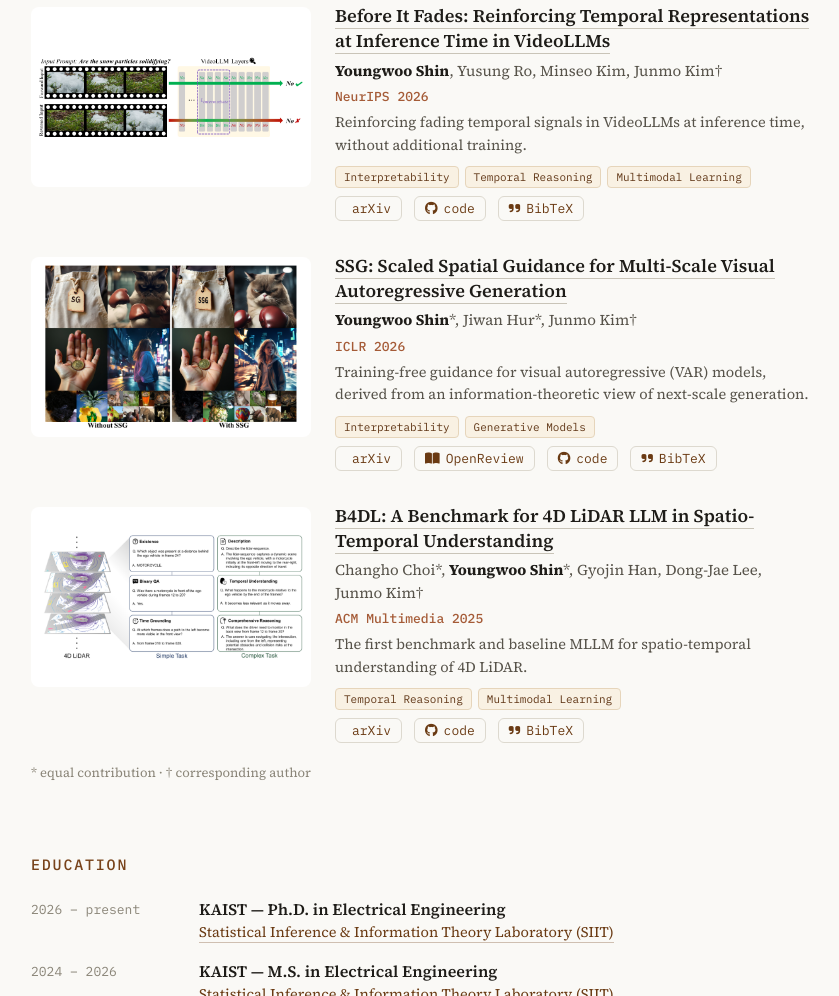
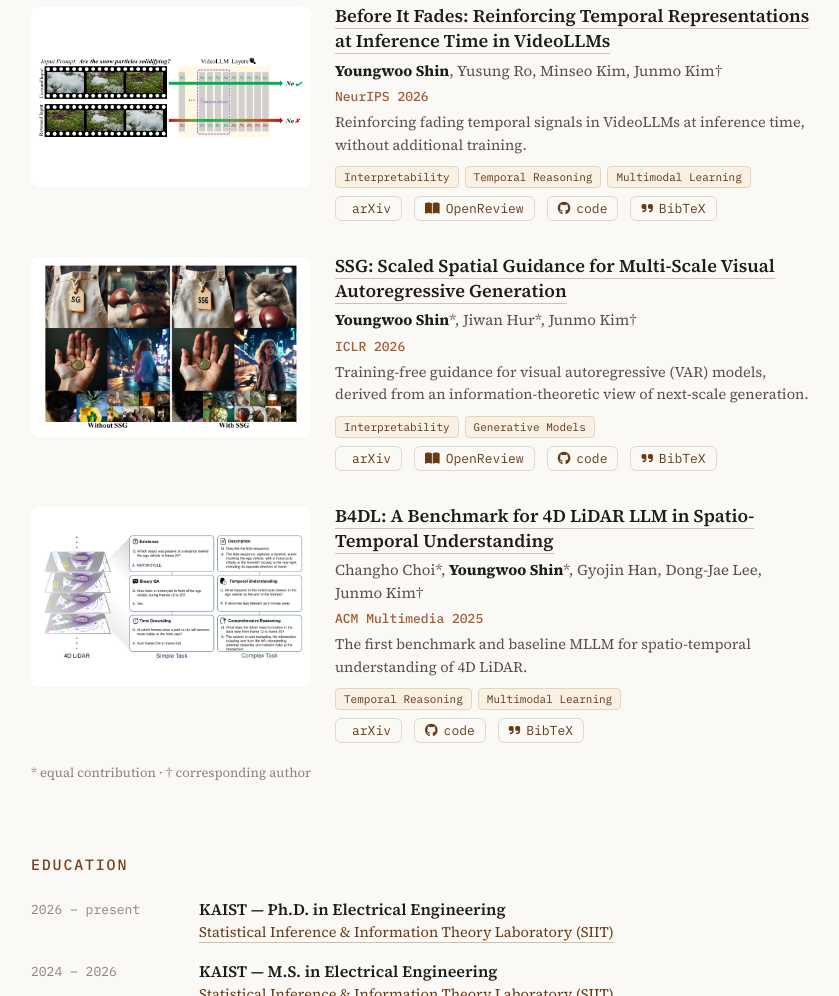
Before and after one commit to Youngwoo-git/Youngwoo-git.github.io, a plain HTML site: page index.html in a window 1280 px wide. Shown: the part 1399-2395 px from the top of the page, without its empty margins (219-1058 px from the left). Drawn offline with nearby package versions, Linux system fonts and the light colour scheme; some icons are missing.

Commit message:
Add OpenReview link for Before It Fades

```diff
--- a/index.html
+++ b/index.html
@@ -140,7 +140,7 @@
             <span style="border: 1px solid oklch(0.88 0.04 80); border-radius: 4px; padding: 3px 8px; font-size: 11px; background: oklch(0.96 0.02 80); color: oklch(0.38 0.075 55)">Interpretability</span><span style="border: 1px solid oklch(0.88 0.04 80); border-radius: 4px; padding: 3px 8px; font-size: 11px; background: oklch(0.96 0.02 80); color: oklch(0.38 0.075 55)">Temporal Reasoning</span><span style="border: 1px solid oklch(0.88 0.04 80); border-radius: 4px; padding: 3px 8px; font-size: 11px; background: oklch(0.96 0.02 80); color: oklch(0.38 0.075 55)">Multimodal Learning</span>
           </div>
           <div style="display: flex; gap: 12px; margin-top: 2px; font-family: 'IBM Plex Mono', monospace; font-size: 13px">
-            <a href="https://arxiv.org/abs/2610.01595" style="border: 1px solid #DDD9CF; border-radius: 6px; padding: 3px 10px; display: inline-flex; align-items: center; gap: 6px" style-hover="border-color: oklch(0.4 0.085 55); background: oklch(0.96 0.02 80)"><i class="ai ai-arxiv"></i>arXiv</a><a href="https://github.com/Youngwoo-git/Before-It-Fades" style="border: 1px solid #DDD9CF; border-radius: 6px; padding: 3px 10px; display: inline-flex; align-items: center; gap: 6px" style-hover="border-color: oklch(0.4 0.085 55); background: oklch(0.96 0.02 80)"><i class="fa-brands fa-github"></i>code</a><button type="button" onClick="{{ copyBibBIF }}" style="font: inherit; color: oklch(0.4 0.085 55); background: none; cursor: pointer; border: 1px solid #DDD9CF; border-radius: 6px; padding: 3px 10px; display: inline-flex; align-items: center; gap: 6px" style-hover="border-color: oklch(0.4 0.085 55); background: oklch(0.96 0.02 80)"><i class="{{ bibIconBIF }}" style="color: {{ bibIconColorBIF }}"></i>{{ bibLabelBIF }}</button>
+            <a href="https://arxiv.org/abs/2610.01595" style="border: 1px solid #DDD9CF; border-radius: 6px; padding: 3px 10px; display: inline-flex; align-items: center; gap: 6px" style-hover="border-color: oklch(0.4 0.085 55); background: oklch(0.96 0.02 80)"><i class="ai ai-arxiv"></i>arXiv</a><a href="https://openreview.net/forum?id=5RsZhv1NUe" style="border: 1px solid #DDD9CF; border-radius: 6px; padding: 3px 10px; display: inline-flex; align-items: center; gap: 6px" style-hover="border-color: oklch(0.4 0.085 55); background: oklch(0.96 0.02 80)"><i class="fa-solid fa-book-open"></i>OpenReview</a><a href="https://github.com/Youngwoo-git/Before-It-Fades" style="border: 1px solid #DDD9CF; border-radius: 6px; padding: 3px 10px; display: inline-flex; align-items: center; gap: 6px" style-hover="border-color: oklch(0.4 0.085 55); background: oklch(0.96 0.02 80)"><i class="fa-brands fa-github"></i>code</a><button type="button" onClick="{{ copyBibBIF }}" style="font: inherit; color: oklch(0.4 0.085 55); background: none; cursor: pointer; border: 1px solid #DDD9CF; border-radius: 6px; padding: 3px 10px; display: inline-flex; align-items: center; gap: 6px" style-hover="border-color: oklch(0.4 0.085 55); background: oklch(0.96 0.02 80)"><i class="{{ bibIconBIF }}" style="color: {{ bibIconColorBIF }}"></i>{{ bibLabelBIF }}</button>
           </div>
         </div>
       </article>
```
